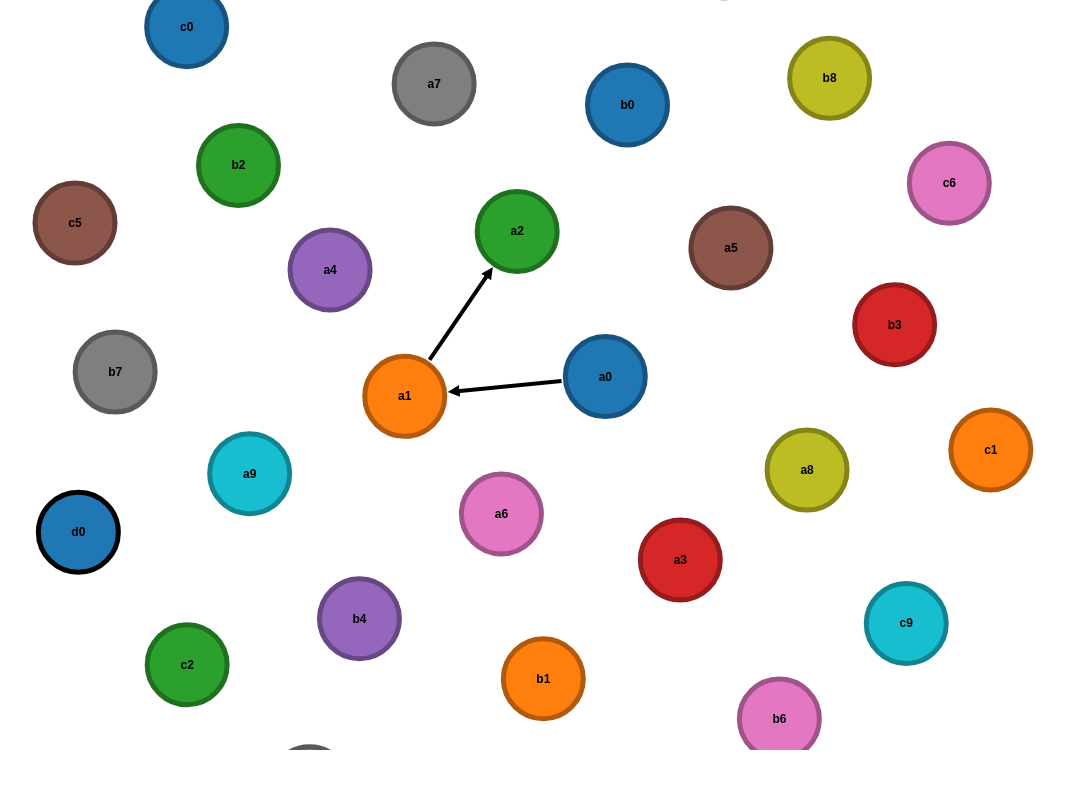
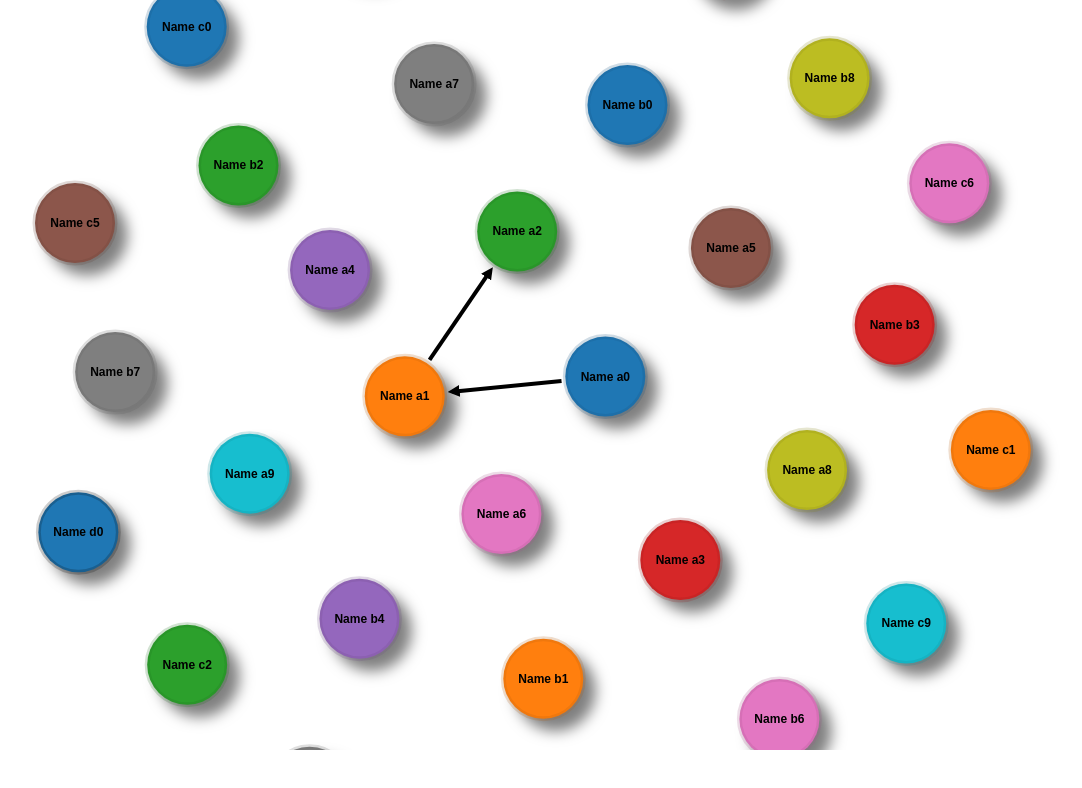
Before and after one commit to vlo111/d3js-layouts, a React (Create React App) app: page / in a window 1280 px wide. Shown: the top 788 px of the page, without its empty margins (96-1178 px from the left). Built offline with nearby package versions, Linux system fonts and the light colour scheme.

Commit message:
change style

```diff
--- a/src/App1.js
+++ b/src/App1.js
@@ -197,6 +197,8 @@ function App1({nodes, links}) {
             .attr('r', 40)
             .style('fill', (d) => (d === selectedNode) ? d3.rgb(colors(d.id)).brighter().toString() : colors(d.id))
             .style('stroke', (d) => d3.rgb(colors(d.id)).darker().toString())
+            .style('stroke-opacity', "0.2")
+            .style('filter', "drop-shadow(12px 12px 7px rgba(0,0,0,0.5))")
             .style('stroke-width', "5px")
             .classed('reflexive', (d) => d.reflexive)
             .on('mouseover', (event, d) => {
--- a/src/index.js
+++ b/src/index.js
@@ -9,10 +9,10 @@ const root = ReactDOM.createRoot(document.getElementById('root'));
 
 const nodes =
     [].concat(
-        d3.range(10).map((i) => { return {id: `a${i}`, type: "a", reflexive: false}; }),
-        d3.range(10).map((i) => { return {id: `b${i}`, type: "b", reflexive: false}; }),
-        d3.range(10).map((i) => { return {id: `c${i}`, type: "c", reflexive: false }; }),
-        d3.range(1).map((i) => { return { id: `d${i}`, type: "d", reflexive: true}; })
+        d3.range(10).map((i) => { return {id: `Name a${i}`, type: "a", reflexive: false}; }),
+        d3.range(10).map((i) => { return {id: `Name b${i}`, type: "b", reflexive: false}; }),
+        d3.range(10).map((i) => { return {id: `Name c${i}`, type: "c", reflexive: false }; }),
+        d3.range(1).map((i) => { return { id: `Name d${i}`, type: "d", reflexive: true}; })
     );
 
 const links = [
```
